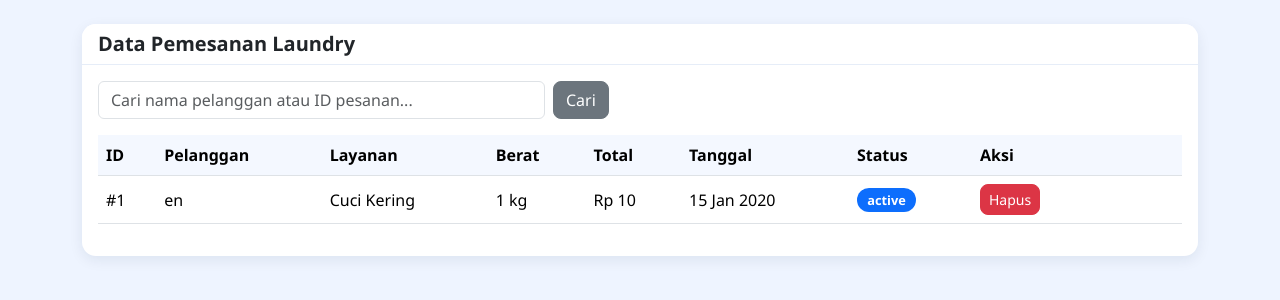
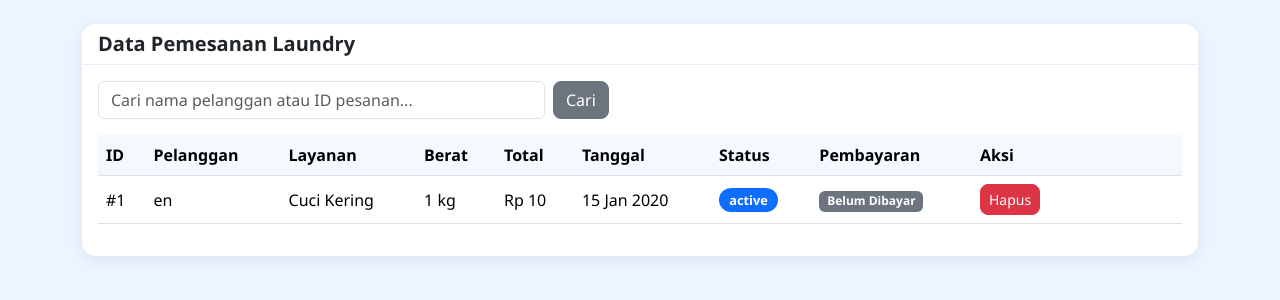
Before and after one commit to ReiFerd/Clean-Wash, a Laravel app: page /pemesanan in a window 1280 px wide. Shown: the part 65-365 px from the top of the page. Run offline with Laravel 12, Linux system fonts and the light colour scheme; the visitor is signed in with stand-in values (Sample User, id 1); data comes from the database, SQL or seed files in the repository; tables that the repository leaves empty hold one stand-in row (values such as "Sample post").

Commit message:
Menambahkan fitur verifikasi pembayaran admin

```diff
--- a/app/Http/Controllers/PemesananController.php
+++ b/app/Http/Controllers/PemesananController.php
@@ -5,6 +5,7 @@ namespace App\Http\Controllers;
 use App\Models\Admin;
 use App\Models\DetailTransaksi;
 use App\Models\Layanan;
+use App\Models\Pembayaran;
 use App\Models\Pelanggan;
 use App\Models\Transaksi;
 use Illuminate\Http\Request;
@@ -29,7 +30,7 @@ class PemesananController extends Controller
     {
         $keyword = $request->input('keyword');
 
-        $pemesanans = Transaksi::with(['pelanggan', 'detailTransaksi.layanan'])
+        $pemesanans = Transaksi::with(['pelanggan', 'detailTransaksi.layanan', 'pembayaran'])
             ->when($keyword, function ($q) use ($keyword) {
                 $q->whereHas('pelanggan', fn ($p) => $p->where('nama_pelanggan', 'like', "%{$keyword}%"))
                   ->orWhere('id_transaksi', $keyword);
@@ -130,6 +131,59 @@ class PemesananController extends Controller
                          ->with('success', 'Pesanan laundry berhasil diperbarui!');
     }
 
+    public function verifikasi($id)
+    {
+        $pemesanan = Transaksi::with([
+            'pelanggan',
+            'pembayaran',
+            'detailTransaksi.layanan'
+        ])->findOrFail($id);
+
+        $pembayaran = $pemesanan->pembayaran;
+
+        if (!$pembayaran) {
+            return redirect()->route('pemesanan.index')
+                ->with('error', 'Data pembayaran tidak ditemukan.');
+        }
+
+        return view('pemesanan.verifikasi', compact('pemesanan', 'pembayaran'));
+    }
+
+    public function terimaPembayaran($id)
+    {
+        $transaksi = Transaksi::with('pembayaran')->findOrFail($id);
+        $pembayaran = $transaksi->pembayaran;
+
+        if (!$pembayaran || $pembayaran->status_pembayaran !== 'menunggu_verifikasi') {
+            return redirect()->route('pemesanan.index')
+                ->with('error', 'Pembayaran tidak dapat diverifikasi.');
+        }
+
+        $pembayaran->update([
+            'status_pembayaran' => 'sudah_dibayar',
+        ]);
+
+        return redirect()->route('pemesanan.index')
+            ->with('success', 'Pembayaran berhasil diterima.');
+    }
+
+    public function tolakPembayaran($id)
+    {
+        $transaksi = Transaksi::with('pembayaran')->findOrFail($id);
+        $pembayaran = $transaksi->pembayaran;
+
+        if (!$pembayaran || $pembayaran->status_pembayaran !== 'menunggu_verifikasi') {
+            return redirect()->route('pemesanan.index')
+                ->with('error', 'Pembayaran tidak dapat ditolak.');
+        }
+
+        $pembayaran->update([
+            'status_pembayaran' => 'ditolak',
+        ]);
+
+        return redirect()->route('pemesanan.index')
+            ->with('success', 'Pembayaran berhasil ditolak.');
+    }
     public function destroy($id)
     {
         $transaksi = Transaksi::findOrFail($id);
--- a/resources/views/pemesanan/index.blade.php
+++ b/resources/views/pemesanan/index.blade.php
@@ -21,7 +21,7 @@
         <div class="table-responsive">
             <table class="table table-hover align-middle">
                 <thead>
-                    <tr><th>ID</th><th>Pelanggan</th><th>Layanan</th><th>Berat</th><th>Total</th><th>Tanggal</th><th>Status</th><th width="210">Aksi</th></tr>
+                    <tr><th>ID</th><th>Pelanggan</th><th>Layanan</th><th>Berat</th><th>Total</th><th>Tanggal</th><th>Status</th><th>Pembayaran</th><th width="210">Aksi</th></tr>
                 </thead>
                 <tbody>
                 @forelse($pemesanans as $p)
@@ -34,8 +34,35 @@
                         <td>Rp {{ number_format($d->total_harga ?? 0, 0, ',', '.') }}</td>
                         <td>{{ \Carbon\Carbon::parse($p->tanggal_transaksi)->format('d M Y') }}</td>
                         <td><span class="badge bg-primary badge-status">{{ $p->status_laundry }}</span></td>
+                        @php
+                            $statusPembayaran = $p->pembayaran->status_pembayaran ?? 'belum_dibayar';
+                            $labelPembayaran = [
+                                'belum_dibayar' => 'Belum Dibayar',
+                                'menunggu_verifikasi' => 'Menunggu Verifikasi',
+                                'sudah_dibayar' => 'Sudah Dibayar',
+                                'ditolak' => 'Ditolak',
+                            ][$statusPembayaran] ?? $statusPembayaran;
+
+                            $warnaPembayaran = [
+                                'belum_dibayar' => 'bg-secondary',
+                                'menunggu_verifikasi' => 'bg-warning text-dark',
+                                'sudah_dibayar' => 'bg-success',
+                                'ditolak' => 'bg-danger',
+                            ][$statusPembayaran] ?? 'bg-secondary';
+                        @endphp
+                        <td>
+                            <span class="badge {{ $warnaPembayaran }}">
+                                {{ $labelPembayaran }}
+                            </span>
+                        </td>
                         <td>
 
+
+                            @if($statusPembayaran === 'menunggu_verifikasi')
+                                <a href="{{ route('pemesanan.verifikasi', $p->id_transaksi) }}" class="btn btn-warning btn-sm mb-1">
+                                    Verifikasi
+                                </a>
+                            @endif
 
                             <form action="{{ route('pemesanan.destroy', $p->id_transaksi) }}" method="POST" class="d-inline" onsubmit="return confirm('Yakin ingin menghapus pesanan ini?')">
                                 @csrf
@@ -45,7 +72,7 @@
                         </td>
                     </tr>
                 @empty
-                    <tr><td colspan="8" class="text-center text-muted">Belum ada data pemesanan.</td></tr>
+                    <tr><td colspan="9" class="text-center text-muted">Belum ada data pemesanan.</td></tr>
                 @endforelse
                 </tbody>
             </table>
--- a/routes/web.php
+++ b/routes/web.php
@@ -46,5 +46,9 @@ Route::resource('pelanggan', PelangganController::class)->except(['create', 'sto
     Route::get('/laporan', [LaporanController::class, 'index'])->name('laporan.index');
 
     // Fitur CRUD Pemesanan Laundry (Kirana)
+    Route::get('/pemesanan/{id}/verifikasi', [PemesananController::class, 'verifikasi'])->name('pemesanan.verifikasi');
+    Route::post('/pemesanan/{id}/verifikasi/terima', [PemesananController::class, 'terimaPembayaran'])->name('pemesanan.verifikasi.terima');
+    Route::post('/pemesanan/{id}/verifikasi/tolak', [PemesananController::class, 'tolakPembayaran'])->name('pemesanan.verifikasi.tolak');
+
     Route::resource('pemesanan', PemesananController::class);
 });
```
Also changed, not shown: resources/views/pemesanan/verifikasi.blade.php (added, +87 -0 lines).
